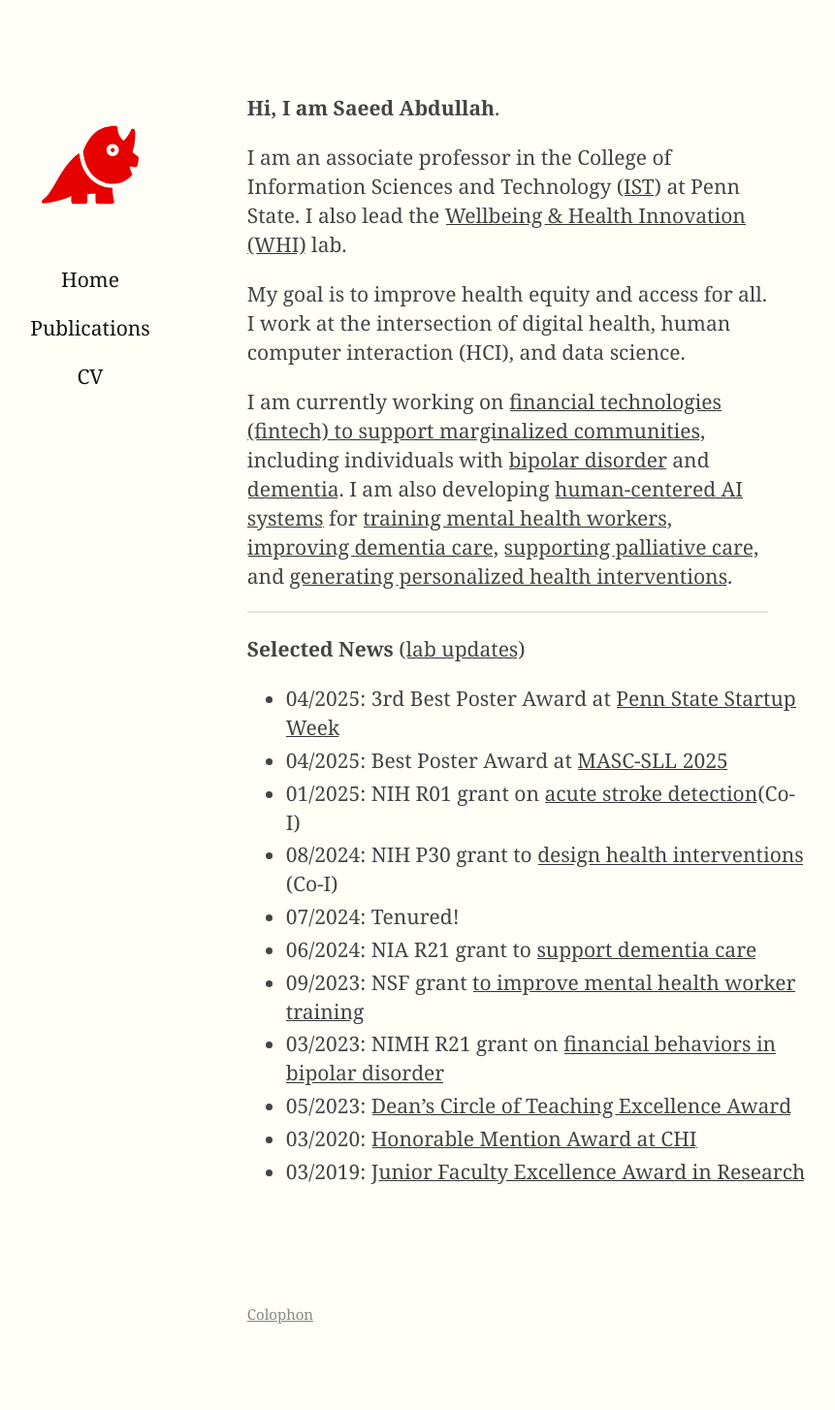
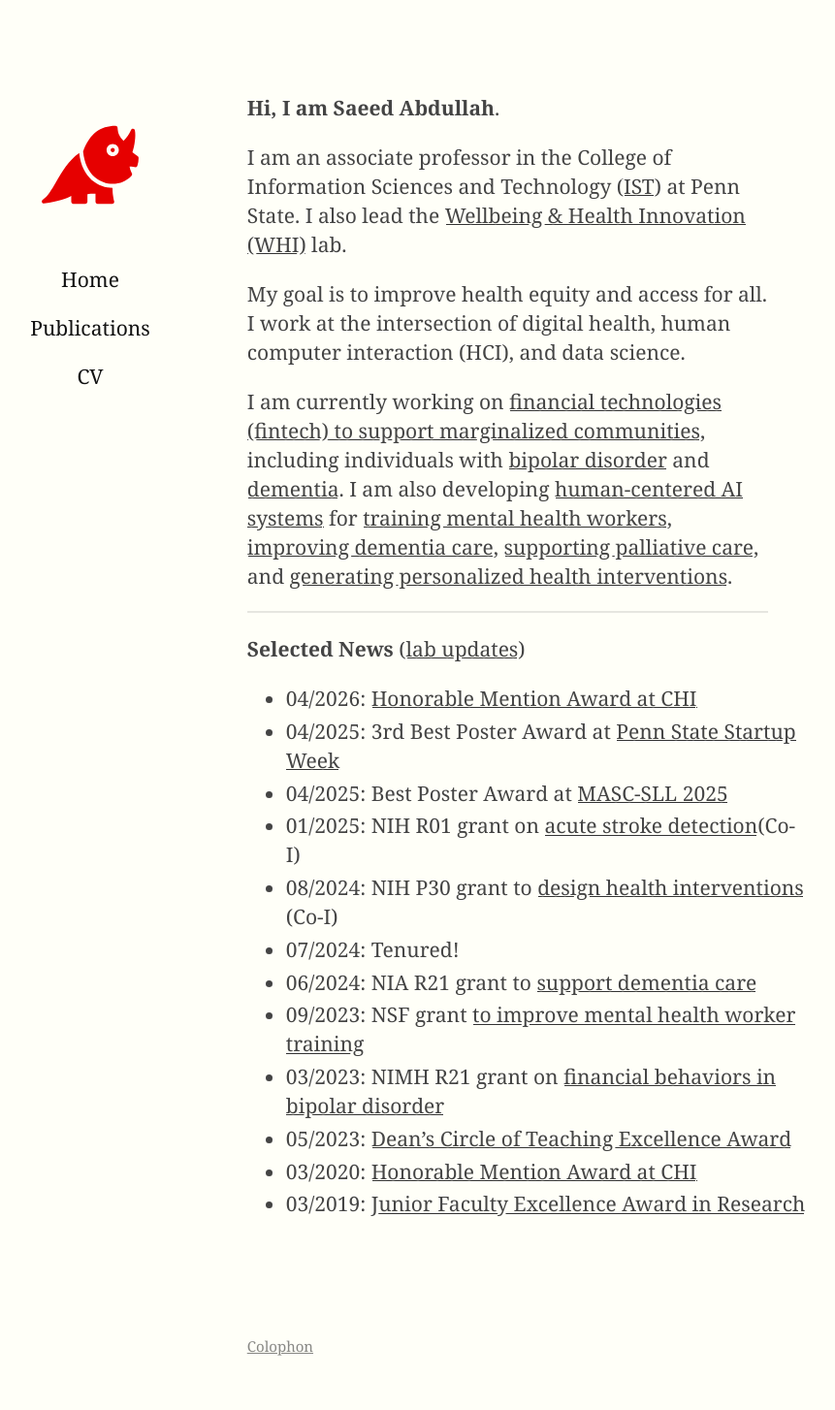
Before and after one commit to saeed-abdullah/saeed-abdullah.github.io, a Jekyll site: the page built from index.markdown, in a window 1280 px wide. Shown: the whole page at 97% size, without its empty margins (54-915 px from the left). Built offline with Jekyll 4.4.1, drawn with Linux system fonts in a browser that asks for light colours; some web fonts are replaced; before the commit the page ends 1421 px from its top, so only the background shows below that.

Commit message:
Adds honorable mention award at CHI

```diff
--- a/index.markdown
+++ b/index.markdown
@@ -26,6 +26,7 @@ including individuals with [bipolar disorder][bd-fintech] and [dementia]
 ---
 
 **Selected News** ([lab updates](https://whilab.org/news))
+* 04/2026: [Honorable Mention Award at CHI](https://programs.sigchi.org/chi/2026/program/content/222848)
 * 04/2025: 3rd Best Poster Award at [Penn State Startup Week][psu-startup-week-2025]
 * 04/2025: Best Poster Award at [MASC-SLL 2025][masc-sll-2025]
 * 01/2025: NIH R01 grant on [acute stroke detection][stroke-detection](Co-I)
```
